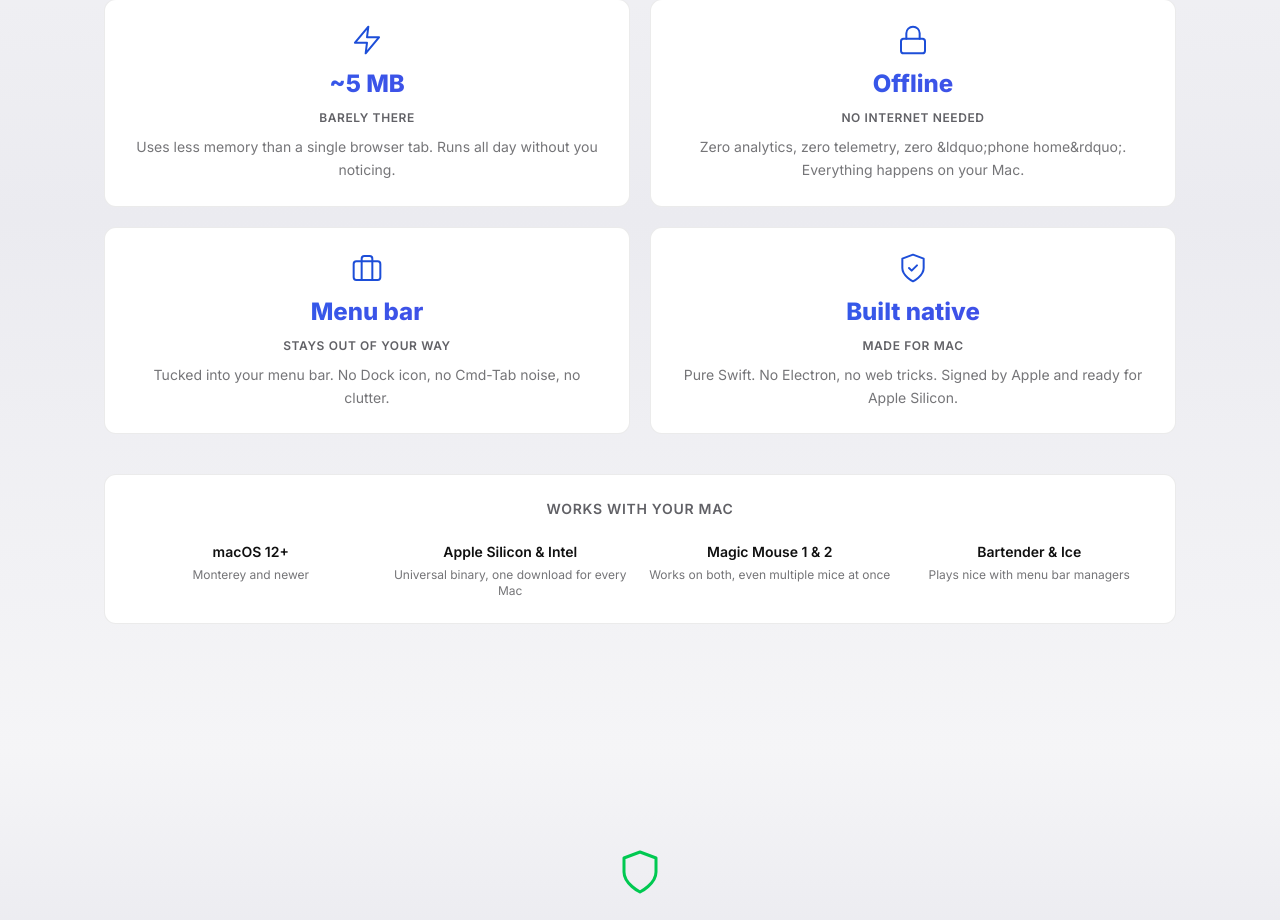
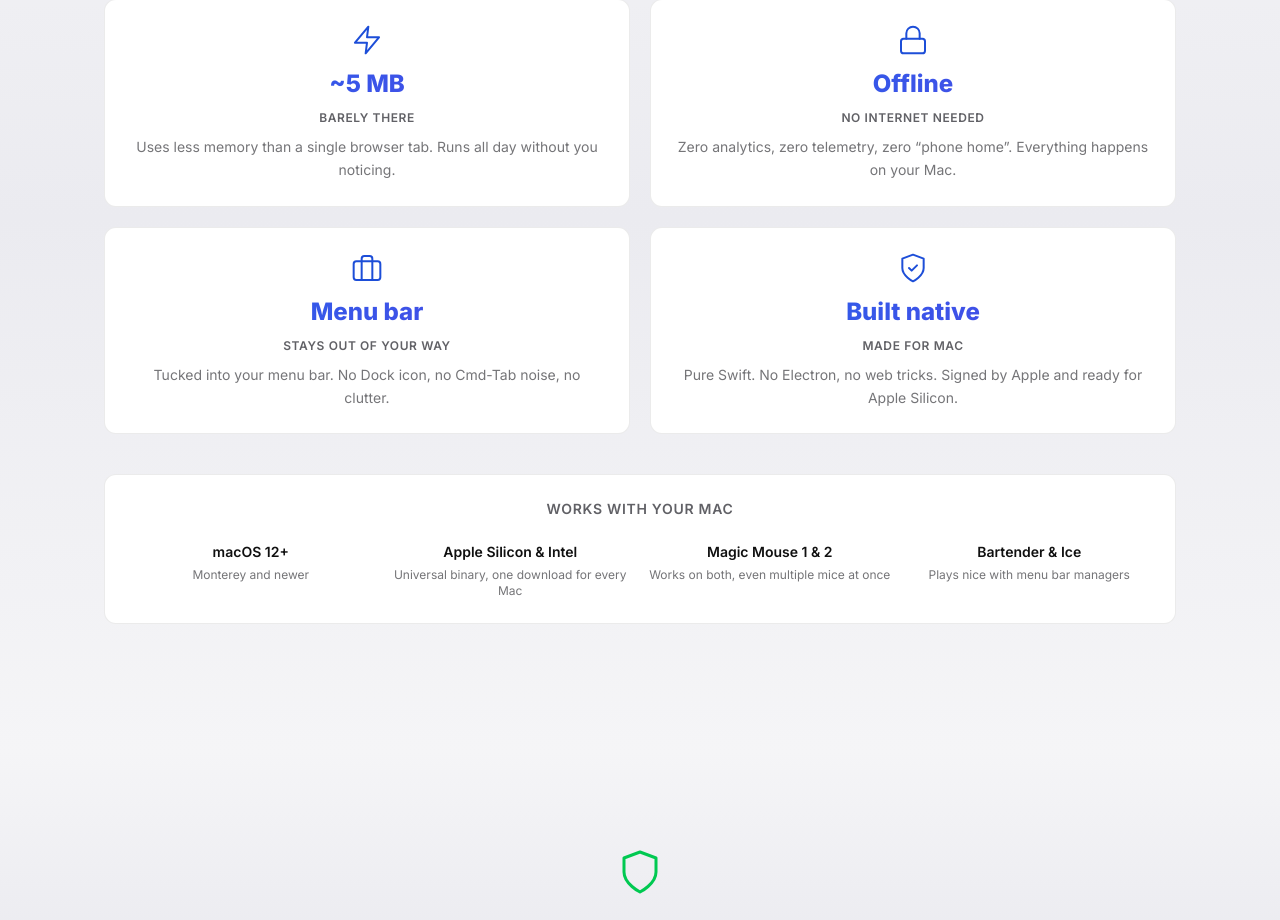
Before and after one commit to jtapia/magic-touch-web, a Next.js app: page / in a window 1280 px wide. Shown: the part 5805-6725 px from the top of the page. Built offline with nearby package versions, Linux system fonts and the light colour scheme; no server answers.

Commit message:
fix(marketing): render straight-quoted strings as typography, not HTML entities

```diff
--- a/src/app/error.tsx
+++ b/src/app/error.tsx
@@ -10,7 +10,6 @@ export default function Error({
   reset: () => void;
 }) {
   useEffect(() => {
-    // Log error to console in development
     if (process.env.NODE_ENV === "development") {
       console.error("Error boundary caught:", error);
     }
--- a/src/components/Features.tsx
+++ b/src/components/Features.tsx
@@ -116,7 +116,7 @@ const features = [
   },
   {
     title: "Palm rejection",
-    desc: "Briefly ignores taps while you&apos;re typing, so your hand hovering over the mouse never turns into a misclick.",
+    desc: "Briefly ignores taps while you’re typing, so your hand hovering over the mouse never turns into a misclick.",
     icon: (
       <svg width="28" height="28" viewBox="0 0 24 24" fill="none" stroke="currentColor" strokeWidth="1.5" strokeLinecap="round" strokeLinejoin="round">
         <path d="M12 22s8-4 8-10V5l-8-3-8 3v7c0 6 8 10 8 10z" />
@@ -143,7 +143,7 @@ const features = [
   },
   {
     title: "Battery in the menu bar",
-    desc: "See your Magic Mouse 2 battery at a glance with a color-coded icon. Get alerts at 20% and 10% so you&apos;re never caught mid-click.",
+    desc: "See your Magic Mouse 2 battery at a glance with a color-coded icon. Get alerts at 20% and 10% so you’re never caught mid-click.",
     icon: (
       <svg width="28" height="28" viewBox="0 0 24 24" fill="none" stroke="currentColor" strokeWidth="1.5" strokeLinecap="round" strokeLinejoin="round">
         <rect x="1" y="6" width="18" height="12" rx="2" /><line x1="23" y1="13" x2="23" y2="11" /><line x1="6" y1="10" x2="6" y2="14" /><line x1="10" y1="10" x2="10" y2="14" />
--- a/src/components/Lightweight.tsx
+++ b/src/components/Lightweight.tsx
@@ -22,7 +22,7 @@ const stats = [
     ),
     value: "Offline",
     label: "No internet needed",
-    desc: "Zero analytics, zero telemetry, zero &ldquo;phone home&rdquo;. Everything happens on your Mac.",
+    desc: "Zero analytics, zero telemetry, zero “phone home”. Everything happens on your Mac.",
   },
   {
     icon: (
```
